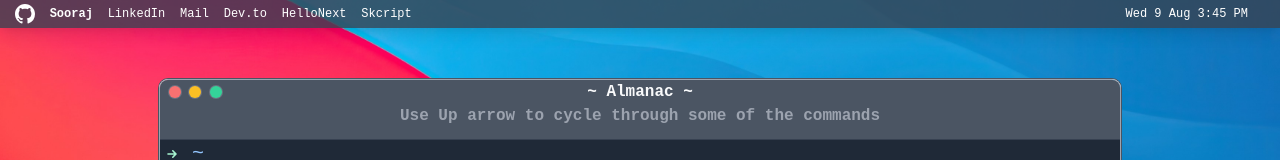
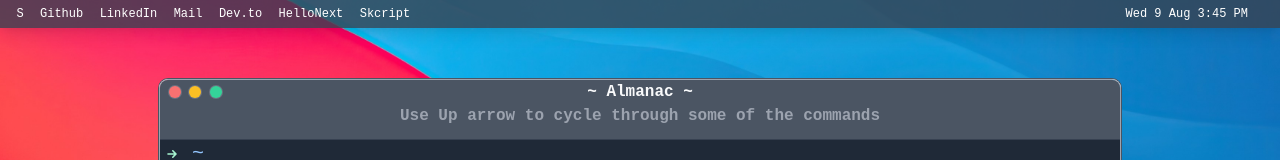
Before and after one commit to SoorajSNBlaze333/react-components, a Next.js app: page / in a window 1280 px wide. Shown: the top 160 px of the page. Built offline with nearby package versions, Linux system fonts and the light colour scheme.

Commit message:
Added Menu

```diff
--- a/components/misc/MenuBar.tsx
+++ b/components/misc/MenuBar.tsx
@@ -1,12 +1,59 @@
-import React from 'react';
-import { Github } from '../ui/Icons';
+import React, { Fragment } from 'react';
+import { Menu, Transition } from '@headlessui/react';
+import { EventEmitter } from '../../libs/events';
+interface MenuProps {
+  active: boolean,
+  children: any,
+}
+
+const getActiveMenuClass = (active: boolean) => {
+  const baseClassName = 'h-full w-full rounded-sm flex justify-start px-2 py-1';
+  if (active) return baseClassName + ' bg-blue-600';
+  return baseClassName;
+}
+
+const MenuButton = ({ active, children }: MenuProps) => (
+  <button type="button" className={getActiveMenuClass(active)}>
+    {children}
+  </button>
+)
+
+const MenuDropdown = () => (
+  <Menu as="div" className="relative inline-block cursor-pointer">
+    <Menu.Button className="inline-flex m-0 focus:outline-none">
+      S
+    </Menu.Button>
+    <Transition
+      as={Fragment}
+      enter="transition ease-out duration-100"
+      enterFrom="transform opacity-0 scale-95"
+      enterTo="transform opacity-100 scale-100"
+      leave="transition ease-in duration-75"
+      leaveFrom="transform opacity-100 scale-100"
+      leaveTo="transform opacity-0 scale-95"
+    >
+      <Menu.Items as="div" className="absolute bg-gray-700 h-auto w-60 top-6 -left-1 z-10 outline-none ring-1 ring-gray-500 rounded-md text-white">
+        <Menu.Item as="div" className="p-1" onClick={() => EventEmitter.dispatch('execCommand', { command: 'about', index: 0 })}>{(props) => <MenuButton { ...props }>Sooraj</MenuButton>}</Menu.Item>
+        <Menu.Item as="hr" disabled className="mx-3 pb-1 px-1 border-1 border-gray-500"/>
+        <Menu.Item as="div" className="pl-1 pr-1">{(props) => <MenuButton { ...props }>Preferences...</MenuButton>}</Menu.Item>
+        <Menu.Item as="div" className="pl-1 pr-1 mb-1">{(props) => (
+          <MenuButton { ...props }>
+            <span className="flex justify-between h-full w-full">
+              <span>App Store...</span>
+              <span className={`px-3 ${props.active ? '' : 'bg-gray-500'} rounded-full`}>1 Update</span>
+            </span>
+          </MenuButton>
+        )}
+        </Menu.Item>
+      </Menu.Items>
+    </Transition>
+  </Menu>
+)
 
 const MenuInfo = () => (
   <div className="h-full w-1/3 flex justify-evenly items-center">
-    <a href="https://github.com/SoorajSNBlaze333" target="_blank" rel="noreferrer" className="cursor-pointer">
-      <Github className="h-5 w-5" />
-    </a>
-    <a href="https://soorajsnair333.netlify.app/" target="_blank" rel="noreferrer" className="m-0 text-white cursor-pointer font-bold">Sooraj</a>
+    <MenuDropdown />
+    <a href="https://github.com/SoorajSNBlaze333" target="_blank" rel="noreferrer" className="cursor-pointer">Github</a>
     <a href="https://www.linkedin.com/in/sooraj-s-nair-a81543172/" target="_blank" rel="noreferrer" className="m-0 text-white cursor-pointer font-medium">LinkedIn</a>
     <a href="mailto:soorajsnblaze333@gmail.com" target="_blank" rel="noreferrer" className="m-0 text-white cursor-pointer font-medium">Mail</a>
     <a href="https://dev.to/soorajsnblaze333" target="_blank" rel="noreferrer" className="m-0 text-white cursor-pointer font-medium">Dev.to</a>
@@ -17,7 +64,6 @@ const MenuInfo = () => (
 
 const SystemInfo = () => (
   <div className="h-full w-1/3 flex justify-end items-center">
-    {/* <BatteryInfo /> */}
     <p className="m-0 text-white cursor-pointer font-medium mx-8">Wed 9 Aug 3:45 PM</p>
   </div>
 );
```
Also changed, not shown: components/ui/Tooltip.tsx (added, +76 -0 lines).
